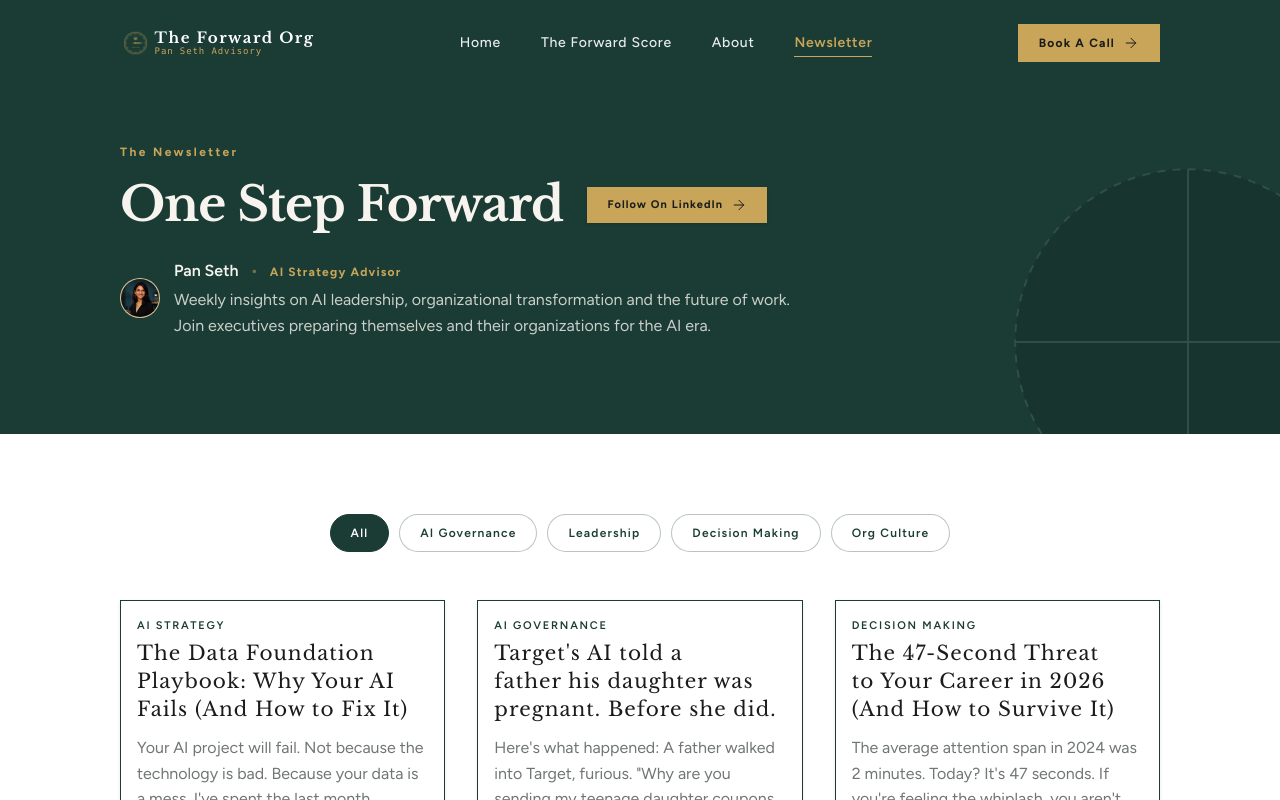
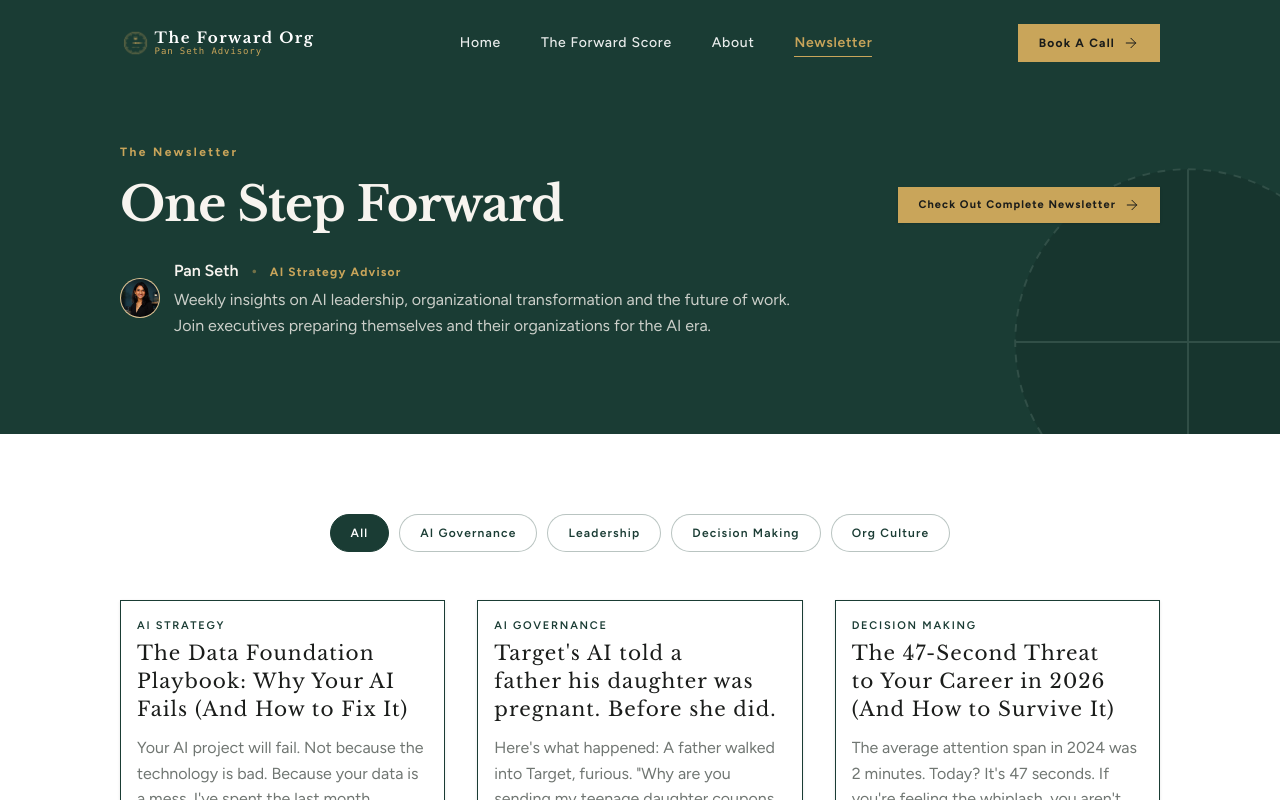
Before and after one commit to AnshKapila/The-Forward-Org-New, a React (Vite) app: page /newsletter in a window 1280 px wide. Shown: the top 800 px of the page. Built offline with nearby package versions, Linux system fonts and the light colour scheme.

Commit message:
feat: align newsletter header button to right margin, update button text copy, and standardize CTA button heights

```diff
--- a/src/components/InteractiveButton.tsx
+++ b/src/components/InteractiveButton.tsx
@@ -84,7 +84,7 @@ export function InteractiveButton({
   id,
   ...props
 }: InteractiveButtonProps) {
-  const sizeClasses = size === "sm" ? "py-2.5 px-5" : "py-4 px-8";
+  const sizeClasses = size === "sm" ? "py-2.5 px-5" : "py-2.5 px-8";
 
   // Base button styles
   const baseStyle = `group relative ${sizeClasses} font-sans font-bold text-xs capitalize tracking-wider select-none cursor-pointer flex items-center justify-center gap-2 border rounded-none overflow-hidden leading-none transition-all duration-300 active:scale-[0.98]`;
--- a/src/pages/Newsletter.tsx
+++ b/src/pages/Newsletter.tsx
@@ -56,7 +56,7 @@ export default function Newsletter() {
             <span className="font-sans font-bold text-xs text-gold capitalize tracking-[0.2em] block">
               The Newsletter
             </span>
-            <div className="flex flex-col sm:flex-row sm:items-center gap-4 sm:gap-6">
+            <div className="flex flex-col sm:flex-row sm:items-center justify-between gap-4">
               <h1 className="font-serif text-[38px] md:text-[54px] font-bold text-off-white leading-[1.1] tracking-tight">
                 One Step Forward
               </h1>
@@ -64,9 +64,9 @@ export default function Newsletter() {
                 onClick={() => window.open("https://www.linkedin.com/newsletters/one-step-forward-%25E2%2599%25A0-7333630738220666882/", "_blank", "noopener,noreferrer")}
                 variant="gold"
                 size="sm"
-                className="inline-flex items-center gap-1.5 self-start sm:self-auto py-2.5 px-5 text-[11px] font-bold capitalize tracking-wider font-sans border-0 shadow-sm"
+                className="inline-flex items-center gap-1.5 self-start sm:self-auto py-2.5 px-5 text-[11px] font-bold capitalize tracking-wider font-sans border-0 shadow-sm shrink-0"
               >
-                Follow on LinkedIn
+                check out complete newsletter
               </InteractiveButton>
             </div>
 
```
